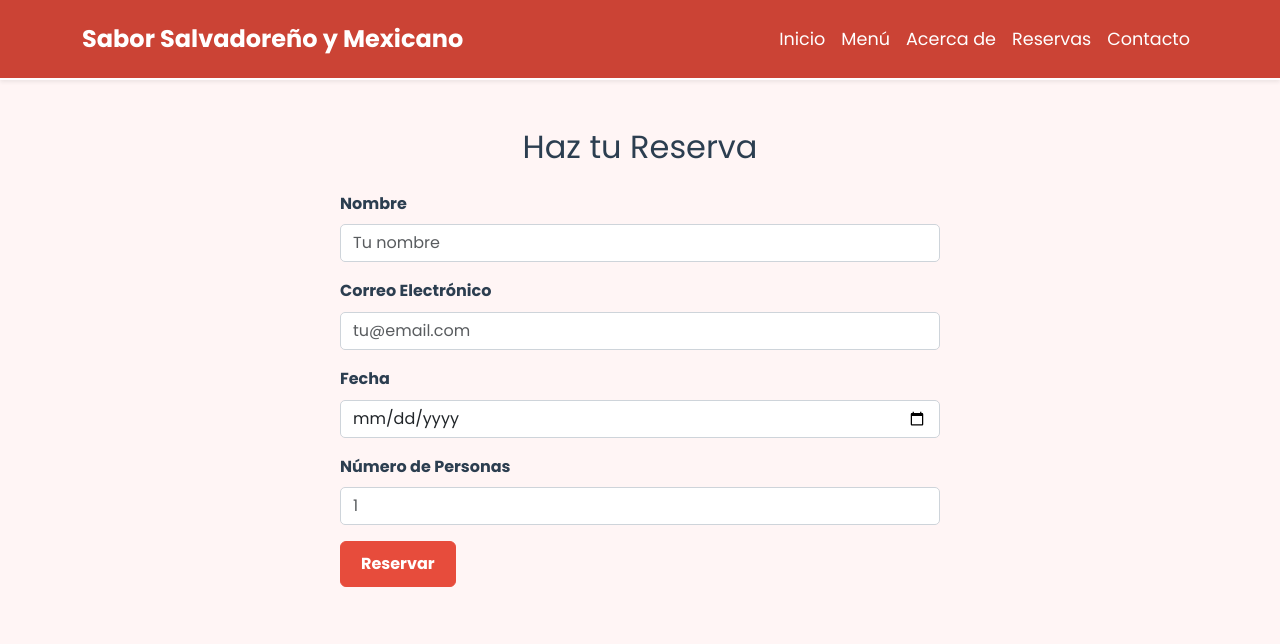
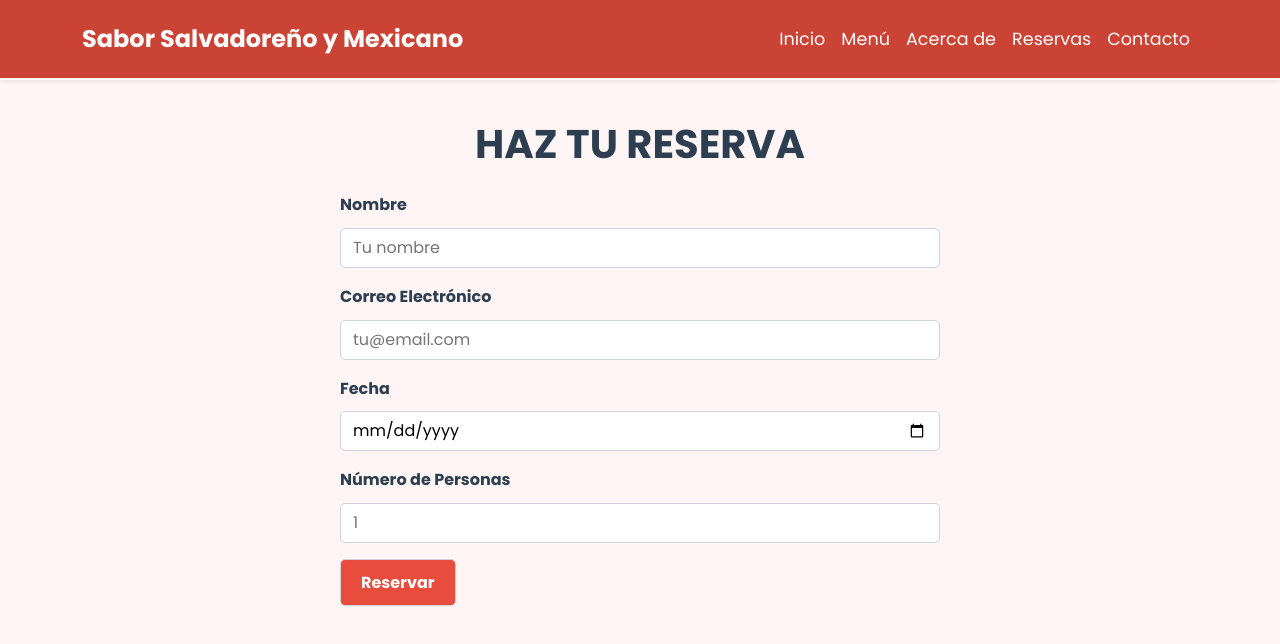
Before and after one commit to jessicahernaandez/Proyecto-1DAW-LM, a React (Vite) app: page /reservations in a window 1280 px wide. Shown: the top 644 px of the page. Built offline with nearby package versions, Linux system fonts and the light colour scheme.

Commit message:
Estructura de estilos para Reservations.jsx

```diff
--- a/src/CSS/App.css
+++ b/src/CSS/App.css
@@ -81,43 +81,12 @@
 }
 
 /*Estilo para botones (Reservations.jsx/Contact.jsx)*/
-.btn-primary {
-  background-color: #e74c3c;
-  border-color: #e74c3c;
-  padding: 10px 20px;
-  font-weight: 600;
-  transition: background-color 0.3s ease;
-}
+
 
 .card-img-top {
   height: 150px;
 }
 
-#reservation-form {
-  max-width: 600px;
-  margin: 0 auto;
-}
-
-.form-label {
-  font-weight: 600;
-  color: #2c3e50;
-}
-
-.form-control {
-  border-radius: 5px;
-  border: 1px solid #ced4da;
-  transition: border-color 0.3s ease;
-}
-
-.form-control:focus {
-  border-color: lch(54.54% 72.74 35.91);
-  box-shadow: 0 0 5px rgba(231, 76, 60, 0.3);
-}
-
-.btn-primary:hover {
-  background-color: #c0392b;
-  border-color: #c0392b;
-}
 
 /*Estilos para el Menu (se complementa con el script.js)*/
 .menu-layout {
--- a/src/CSS/Home.css
+++ b/src/CSS/Home.css
@@ -35,6 +35,7 @@
   color:#d0ece7 ;
   text-align: center;
   margin-bottom: 40px;
+  line-height: 1.9;
 
 }
 
--- /dev/null
+++ b/src/CSS/Reservations.css
@@ -0,0 +1,90 @@
+/*Estilos personalizados para Reservations.jsx*/
+
+/*Contenedor principal de la página Reservas*/
+.contenedor-reservas {
+  padding: 40px 0;
+  background-color: #fff5f5;
+}
+
+/*Centra el formulario*/
+#formulario-reserva {
+  max-width: 600px;
+  margin: 0 auto;
+}
+
+/*Estilo para el título "Haz tu Reserva"*/
+.titulo-reservas {
+  font-size: 2.5rem;
+  font-weight: 700;
+  color: #2c3e50;
+  margin-bottom: 20px;
+  text-align: center;
+  text-transform: uppercase;
+}
+
+/*Estilo para las etiquetas del formulario*/
+.etiqueta-formulario {
+  font-weight: 600;
+  color: #2c3e50;
+  display: block;
+  margin-bottom: 10px;
+}
+
+/*Estilo para los campos de entrada*/
+.campo-formulario {
+  border-radius: 5px;
+  border: 1px solid #ced4da;
+  transition: border-color 0.3s ease;
+  width: 100%;
+  height: 40px;
+  padding-left: 12px;
+  padding-right: 12px;
+}
+
+.campo-formulario:focus {
+  border-color: lch(54.54% 72.74 35.91);
+  box-shadow: 0 0 5px rgba(231, 76, 60, 0.3);
+}
+
+
+/*Estilo para el botón de reserva*/
+.boton-reserva {
+  background-color: #e74c3c;
+  border: 1px solid #ced4da;
+  padding: 10px 20px;
+  font-weight: 600;
+  transition: border-color 0.3s ease;
+  border-radius: 5px;
+  color: #fff;
+}
+
+.boton-reserva:hover {
+  border-color: lch(54.54% 72.74 35.91);
+  box-shadow: 0 0 5px rgba(231, 76, 60, 0.3);
+}
+
+/*Estilos responsivos para Reservas*/
+@media (max-width: 768px) {
+  .contenedor-reservas {
+    padding: 20px 0;
+  }
+
+  .titulo-reservas {
+    font-size: 2rem;
+    margin-bottom: 15px;
+  }
+
+  .formulario-reserva {
+    max-width: 100%;
+    padding: 0 15px;
+  }
+
+  .campo-formulario {
+    font-size: 0.9rem;
+  }
+
+  .boton-reserva {
+    width: 100%;
+    padding: 8px 15px;
+  }
+}
--- a/src/pages/Home.jsx
+++ b/src/pages/Home.jsx
@@ -7,7 +7,8 @@ function Home() {
       <div className="contenedor-imagen-titulo">
         <h1 className="titulo-principal animate__animated animate__fadeIn">Bienvenidos a Sabor Salvadoreño y Mexicano</h1>
         <p className="pequeña-intro animate__animated animate__fadeIn animate__delay-1s">
-          Disfruta de los auténticos sabores de El Salvador y México...
+          Disfruta de los auténticos sabores de El Salvador y México... <br></br>
+          ¡Te invitamos a probar nuestras especialidades y a vivir una experiencia gastronómica única!
         </p>
       </div>
       <div className="contenedor-boton">
--- a/src/pages/Reservations.jsx
+++ b/src/pages/Reservations.jsx
@@ -1,31 +1,32 @@
 //Páginas de formulario para reservas en el formulario
 
 import React from 'react';
+import '../CSS/Reservations.css'
 
 function Reservations() {
   return (
-    <div className="container my-5">
+    <div className="contenedor-reservas">
       {/* Título de la sección */}
-      <h2 className="text-center mb-4 animate__animated animate__fadeIn">Haz tu Reserva</h2>
+      <h2 className="titulo-reservas mb-4 animate__animated animate__fadeIn">Haz tu Reserva</h2>
       {/* Formulario */}
-      <form id="reservation-form" className="animate__animated animate__fadeIn animate__delay-1s">
+      <form id="formulario-reserva" className="animate__animated animate__fadeIn animate__delay-1s">
         <div className="mb-3">
-          <label htmlFor="nombre" className="form-label">Nombre</label>
-          <input type="text" className="form-control" id="nombre" placeholder="Tu nombre" />
+          <label htmlFor="nombre" className="etiqueta-formulario">Nombre</label>
+          <input type="text" className="campo-formulario" id="nombre" placeholder="Tu nombre" />
         </div>
         <div className="mb-3">
-          <label htmlFor="email" className="form-label">Correo Electrónico</label>
-          <input type="email" className="form-control" id="email" placeholder="tu@email.com" />
+          <label htmlFor="email" className="etiqueta-formulario">Correo Electrónico</label>
+          <input type="email" className="campo-formulario" id="email" placeholder="tu@email.com" />
         </div>
         <div className="mb-3">
-          <label htmlFor="fecha" className="form-label">Fecha</label>
-          <input type="date" className="form-control" id="fecha" />
+          <label htmlFor="fecha" className="etiqueta-formulario">Fecha</label>
+          <input type="date" className="campo-formulario" id="fecha"/>
         </div>
         <div className="mb-3">
-          <label htmlFor="personas" className="form-label">Número de Personas</label>
-          <input type="number" className="form-control" id="personas" min="1" placeholder="1" />
+          <label htmlFor="personas" className="etiqueta-formulario">Número de Personas</label>
+          <input type="number" className="campo-formulario" id="personas" min="1" placeholder="1" />
         </div>
-        <button type="submit" className="btn btn-primary">Reservar</button>
+        <button type="submit" className="boton-reserva">Reservar</button>
       </form>
     </div>
   );
```
